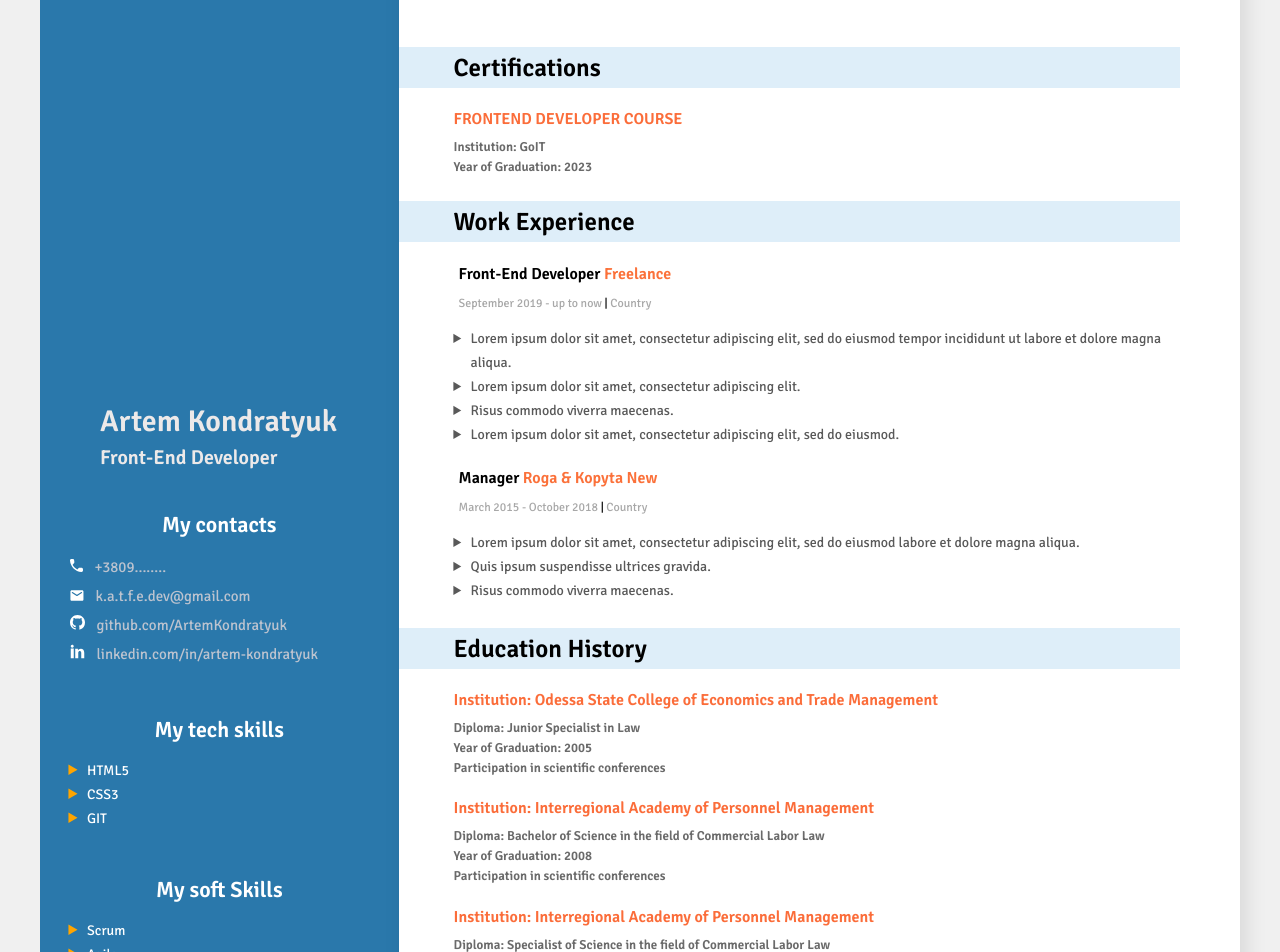
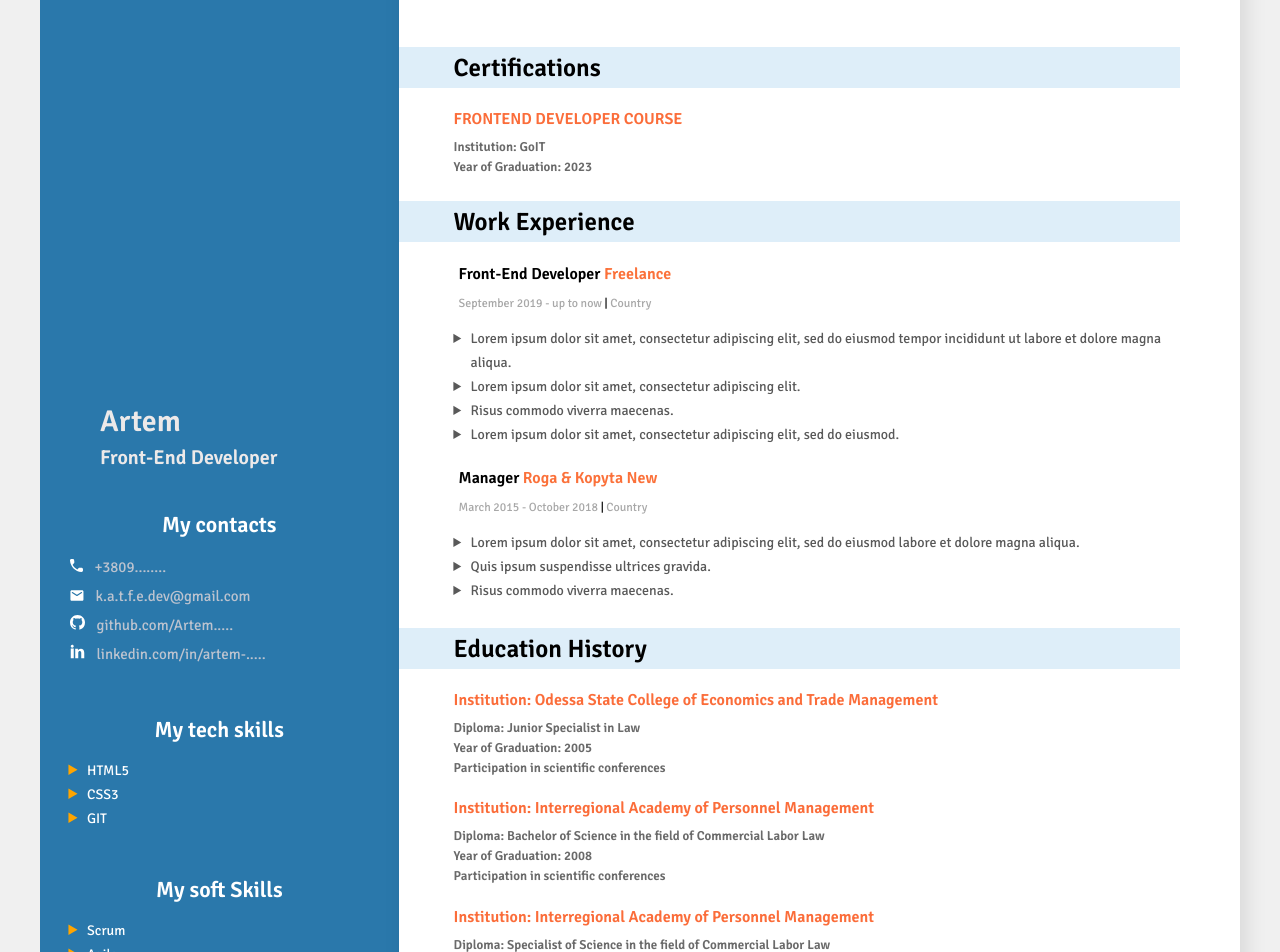
Before and after one commit to ArtemKondratyuk/kat_fed_resume, a plain HTML site: page index.html in a window 1280 px wide. Shown: the part 148-1100 px from the top of the page. Drawn offline with Linux system fonts and the light colour scheme.

Commit message:
changed index html

```diff
--- a/index.html
+++ b/index.html
@@ -98,7 +98,7 @@
         </div>
         <!-- About me-->
     <div class="about">
-        <h1 class="about-name">Artem Kondratyuk</h1>
+        <h1 class="about-name">Artem</h1>
         <h2 class="about-position">Front-End Developer</h2>
     </div>
         <!--Contacts-->
@@ -128,7 +128,7 @@
                 <svg class="svg-github" width="15" height="15">
                   <use href="img\icons.svg#icon-github"></use>
                 </svg>
-                <a href="https://github.com/ArtemKondratyuk" class="contacts-link" target="_blank">github.com/ArtemKondratyuk</a>
+                <a href="https://github.com/ArtemKondratyuk" class="contacts-link" target="_blank">github.com/Artem.....</a>
              </div>
            </li>
             <li class="contacts-linkedin">
@@ -136,7 +136,7 @@
                 <svg class="svg-linkedin" width="15" height="15">
                   <use href="img\icons.svg#icon-linkedin"></use>
                 </svg>
-                <a href="https://www.linkedin.com/in/artem-kondratyuk-99343b288/" class="contacts-link" target="_blank">linkedin.com/in/artem-kondratyuk</a>
+                <a href="https://www.linkedin.com/in/artem-kondratyuk-99343b288/" class="contacts-link" target="_blank">linkedin.com/in/artem-.....</a>
              </div>
            </li>
         </ul>
```
